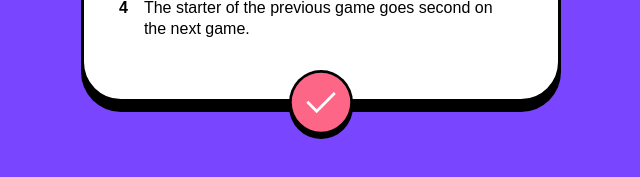
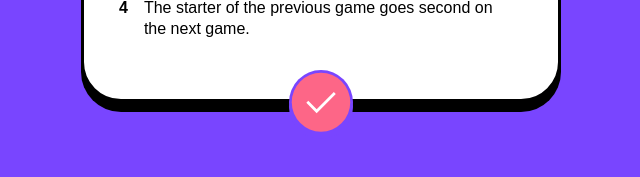
Before and after one commit to EnkiEnki77/connect-four, a Next.js app: page /rules in a window 1280 px wide. Both pictures are taken after a click on the picture 640 px from the left and 639 px from the top of the page. Shown: the part 535-712 px from the top of the page, without its empty margins (319-959 px from the left). Built offline with nearby package versions, Linux system fonts and the light colour scheme.

Commit message:
created test for rules check button

```diff
--- a/pages/rules.tsx
+++ b/pages/rules.tsx
@@ -1,10 +1,13 @@
 import Image from "next/image";
-import React from "react";
-import icon from "../public/assets/icon-check.svg";
+import React, { useState } from "react";
+import checkImage from "../public/assets/icon-check.svg";
+import checkImageHover from "../public/assets/icon-check-hover.svg";
 
 type Props = {};
 
-const rules = (props: Props) => {
+const Rules = (props: Props) => {
+  const [icon, setIcon] = useState(true);
+
   return (
     <div className="px-5 md:px-[144px] flex flex-col items-center  pt-[97px] relative bg-purple min-h-screen">
       <div
@@ -42,15 +45,27 @@ const rules = (props: Props) => {
           </ol>
         </div>
         <Image
-          className="absolute bottom-[-40px] mx-auto left-0 right-0 cursor-pointer"
-          src={icon}
-          alt="icon"
+          className="absolute bottom-[-40px] mx-auto left-0 right-0 cursor-pointer "
+          src={checkImage}
+          onMouseEnter={() => setIcon(false)}
+          alt="check image"
           width={64}
           height={64}
+          hidden={!icon}
+        />
+
+        <Image
+          className="absolute bottom-[-40px] mx-auto left-0 right-0 cursor-pointer "
+          src={checkImageHover}
+          alt="check image hovered"
+          onMouseLeave={() => setIcon(true)}
+          width={64}
+          height={64}
+          hidden={icon}
         />
       </div>
     </div>
   );
 };
 
-export default rules;
+export default Rules;
```
Also changed, not shown: 2 other files (tests, documents, lock files or other folders).
